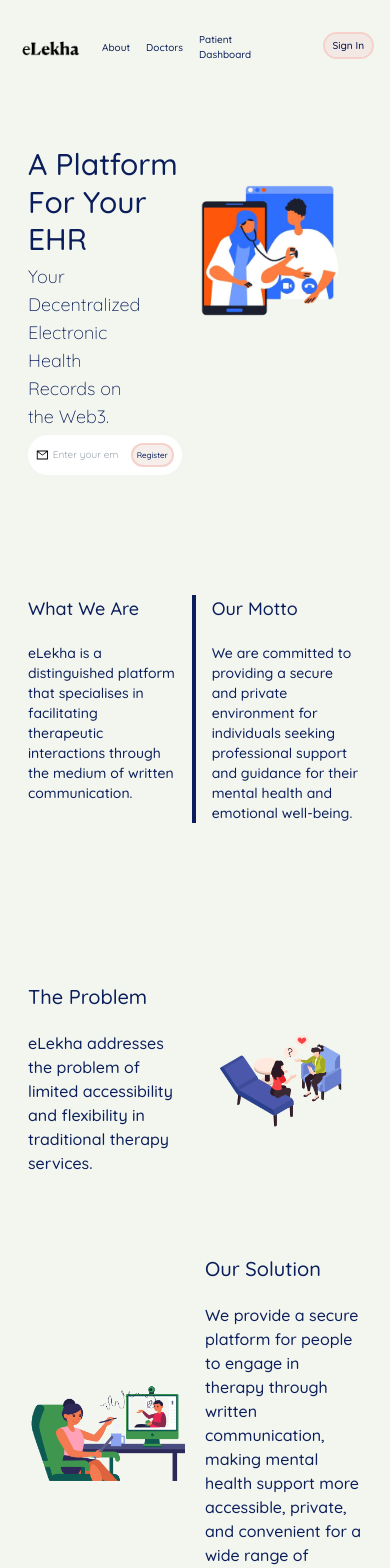
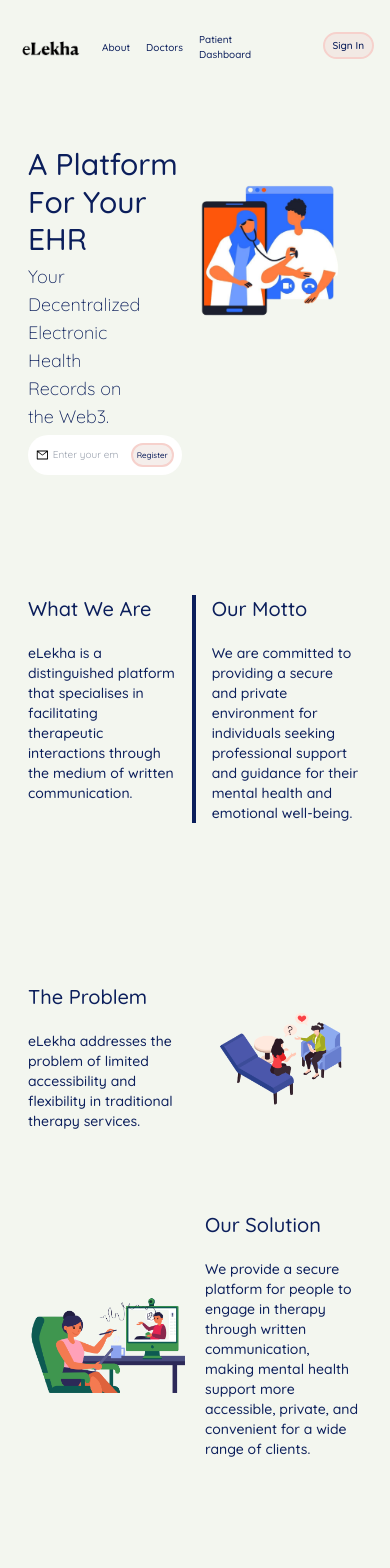
Before and after one commit to rmurarishetti/EHRSoulbound, a Next.js app in the folder ehr-soulbound/: page / in a window 390 px wide. Shown: the top 1568 px of the page. Built offline with nearby package versions, Linux system fonts and the light colour scheme; no server answers.

Commit message:
wip: mobile-comp

```diff
--- a/ehr-soulbound/src/app/about/page.tsx
+++ b/ehr-soulbound/src/app/about/page.tsx
@@ -3,7 +3,7 @@ const about = () => {
 	<div className="flex flex-row flex-wrap items-start">
 		<div className="md:w-1/2 min-h-0 max-h-auto">
 			<div className="flex flex-col flex-wrap justify-start md:ml-10 md:mr-5 md:mt-20 m-7 bg-[#cff0f9] rounded-3xl">
-				<div className="md:p-10 p-7 md:max-lg:text-2xl lg:text-4xl text-lg font-quicksand font-medium text-[#0B1E5B]">
+				<div className="md:p-10 p-7 md:max-lg:text-2xl lg:text-4xl text-xl font-quicksand font-medium text-[#0B1E5B]">
 					Our Goal
 				</div>
 				<div className="md:px-10 md:pb-10 px-7 pb-7 md:text-xl text-sm font-quicksand font-medium text-[#0B1E5B]">
@@ -13,7 +13,7 @@ const about = () => {
 		</div>
 		<div className="md:w-1/2 min-h-0 max-h-auto md:mt-10">
 			<div className="flex flex-col flex-wrap justify-start md:ml-5 md:mr-10 md:mt-20 m-7 bg-[#ffe8d3] rounded-3xl">
-				<div className="md:p-10 p-7 md:max-lg:text-2xl lg:text-4xl text-lg font-quicksand font-medium text-[#0B1E5B]">
+				<div className="md:p-10 p-7 md:max-lg:text-2xl lg:text-4xl text-xl font-quicksand font-medium text-[#0B1E5B]">
 					Our Promise
 				</div>
 				<div className="md:px-10 md:pb-10 px-7 pb-7 md:text-xl text-sm font-quicksand font-medium text-[#0B1E5B]">
@@ -23,7 +23,7 @@ const about = () => {
 		</div>
 		<div className="md:w-1/2 min-h-0 max-h-auto">
 			<div className="flex flex-col flex-wrap justify-start md:ml-10 md:mr-5 md:mt-20 m-7 bg-[#f6d1cc] rounded-3xl">
-				<div className="md:p-10 p-7 md:max-lg:text-2xl lg:text-4xl text-lg font-quicksand font-medium text-[#0B1E5B]">
+				<div className="md:p-10 p-7 md:max-lg:text-2xl lg:text-4xl text-xl font-quicksand font-medium text-[#0B1E5B]">
 					Our Vision
 				</div>
 				<div className="md:px-10 md:pb-10 px-7 pb-7 md:text-xl text-sm font-quicksand font-medium text-[#0B1E5B]">
@@ -33,7 +33,7 @@ const about = () => {
 		</div>
 		<div className="md:w-1/2 min-h-0 max-h-auto">
 			<div className="flex flex-col flex-wrap justify-start md:ml-5 md:mr-10 m-7 bg-[#cff0f9] rounded-3xl">
-				<div className="md:p-10 p-7 md:max-lg:text-2xl lg:text-4xl text-lg font-quicksand font-medium text-[#0B1E5B]">
+				<div className="md:p-10 p-7 md:max-lg:text-2xl lg:text-4xl text-xl font-quicksand font-medium text-[#0B1E5B]">
 					Our Mission
 				</div>
 				<div className="md:px-10 md:pb-10 px-7 pb-7 md:text-xl text-sm font-quicksand font-medium text-[#0B1E5B]">
--- a/ehr-soulbound/src/app/page.tsx
+++ b/ehr-soulbound/src/app/page.tsx
@@ -46,7 +46,7 @@ export default async function Home() {
         </div>
         <div className="flex flex-row flex-wrap md:px-10 px-5 my-20 font-quicksand font-medium text-[#0B1E5B]">
           <div className="w-[49%] md:pr-10 pr-4">
-            <div className="md:max-lg:text-3xl lg:text-5xl text-lg">
+            <div className="md:max-lg:text-3xl lg:text-5xl text-xl">
               What We Are
             </div>
             <div className="pt-5 md:max-lg:text-md lg:text-lg text-sm">
@@ -57,7 +57,7 @@ export default async function Home() {
           </div>
           <div className="h-full w-1 bg-[#0B1E5B]"></div>
           <div className="w-[49%] md:pl-20 pl-4">
-            <div className="md:max-lg:text-3xl lg:text-5xl text-lg">
+            <div className="md:max-lg:text-3xl lg:text-5xl text-xl">
               Our Motto
             </div>
             <div className="pt-5 md:max-lg:text-md lg:text-lg text-sm">
@@ -73,7 +73,7 @@ export default async function Home() {
               <div className="font-quicksand md:max-lg:text-3xl lg:text-5xl text-xl">
                 The Problem
               </div>
-              <div className="md:mt-10 mt-5 font-quicksand md:max-lg:text-lg lg:text-xl text-base">
+              <div className="md:mt-10 mt-5 font-quicksand md:max-lg:text-lg lg:text-xl text-sm">
                 eLekha addresses the problem of limited accessibility and
                 flexibility in traditional therapy services.
               </div>
@@ -100,7 +100,7 @@ export default async function Home() {
               <div className="font-quicksand md:max-lg:text-3xl lg:text-5xl text-xl">
                 Our Solution
               </div>
-              <div className="md:mt-10 mt-5 font-quicksand md:max-lg:text-lg lg:text-xl text-base">
+              <div className="md:mt-10 mt-5 font-quicksand md:max-lg:text-lg lg:text-xl text-sm">
                 We provide a secure platform for people to engage in therapy
                 through written communication, making mental health support more
                 accessible, private, and convenient for a wide range of clients.
--- a/ehr-soulbound/src/app/user/home/page.tsx
+++ b/ehr-soulbound/src/app/user/home/page.tsx
@@ -17,10 +17,10 @@ export default withPageAuthRequired(
 
     return (
       <div>
-        <div className="ml-16 font-quicksand font-medium text-4xl px-5 pt-10 pb-2 text-[#0B1E5B]">
+        <div className="xl:ml-14 ml-8 font-quicksand font-medium md:text-4xl text-2xl px-5 pt-10 pb-2 text-[#0B1E5B]">
           Hello, {patient?.name}
         </div>
-        <div className="ml-16 font-quicksand font-medium text-2xl px-5 pt-2 text-[#0B1E5B]">
+        <div className="xl:ml-14 ml-8 font-quicksand font-medium md:text-2xl text-sm px-5 pt-2 text-[#0B1E5B]">
           Welcome To Your Dashboard
         </div>
         <div className="flex justify-center items-center">
```
